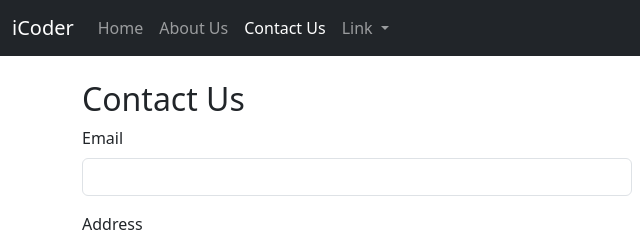
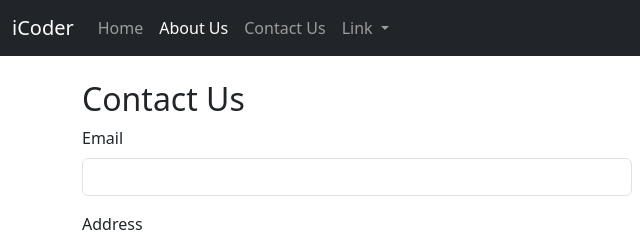
Before and after one commit to Rana-Ahmad-Kamran/icoder-blog, a plain HTML site: page contact.html in a window 1280 px wide. Shown: the top 240 px of the page, 0-640 px from the left. Drawn offline with nearby package versions, Linux system fonts and the light colour scheme.

Commit message:
contact.html

```diff
--- a/contact.html
+++ b/contact.html
@@ -17,15 +17,15 @@
       <span class="navbar-toggler-icon"></span>
     </button>
     <div class="collapse navbar-collapse" id="navbarScroll">
-      <ul class="navbar-nav me-auto my-2 my-lg-0 navbar-nav-scroll" style="--bs-scroll-height: 100px;">
+     <ul class="navbar-nav me-auto my-2 my-lg-0 navbar-nav-scroll" style="--bs-scroll-height: 100px;">
         <li class="nav-item">
           <a class="nav-link" aria-current="page" href="/index.html">Home</a>
         </li>
         <li class="nav-item">
-          <a class="nav-link " href="about.html">About Us</a>
+          <a class="nav-link  active" href="/icoder-blog/about.html">About Us</a>
         </li>
         <li class="nav-item">
-          <a class="nav-link  active" href="contact.html">Contact Us</a>
+          <a class="nav-link" href="/icoder-blog//contact.html">Contact Us</a>
         </li>
         <li class="nav-item dropdown">
           <a class="nav-link dropdown-toggle" href="#" role="button" data-bs-toggle="dropdown" aria-expanded="false">
```
